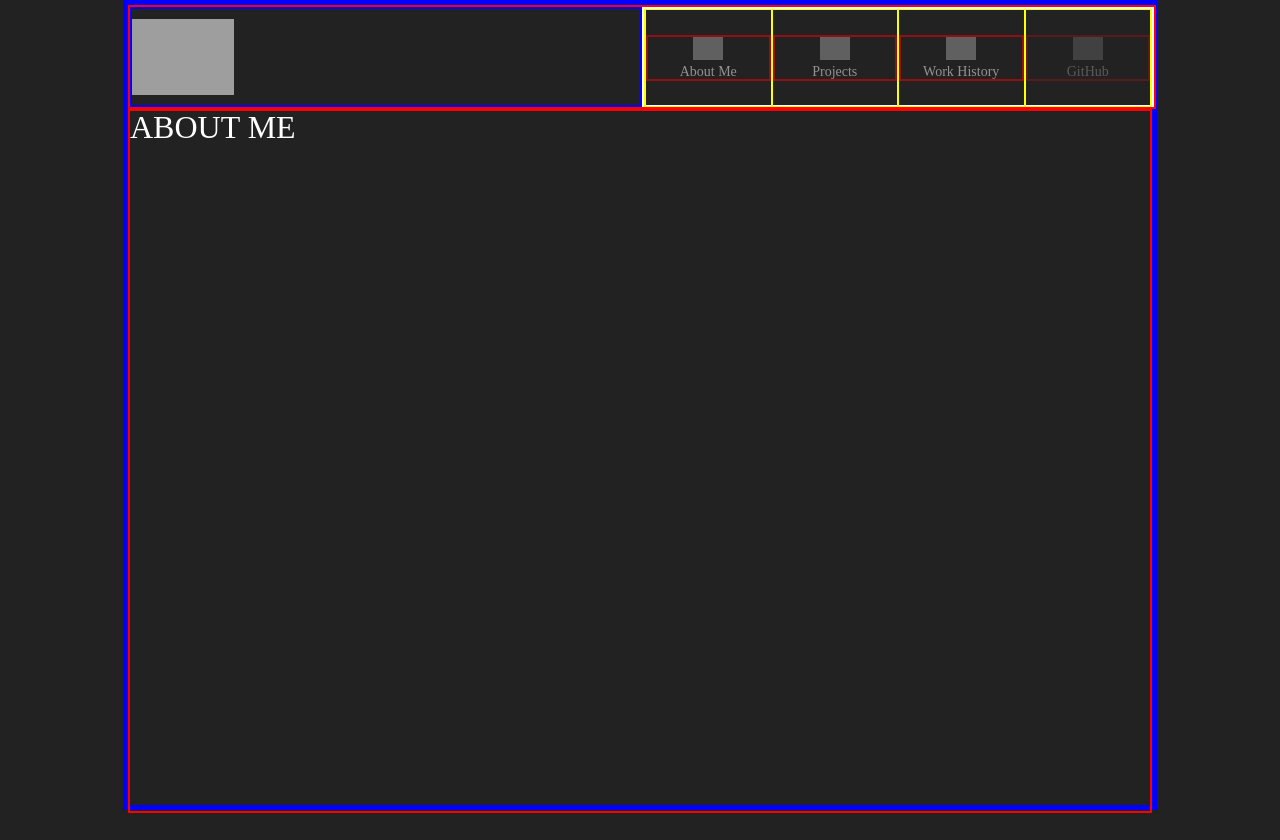
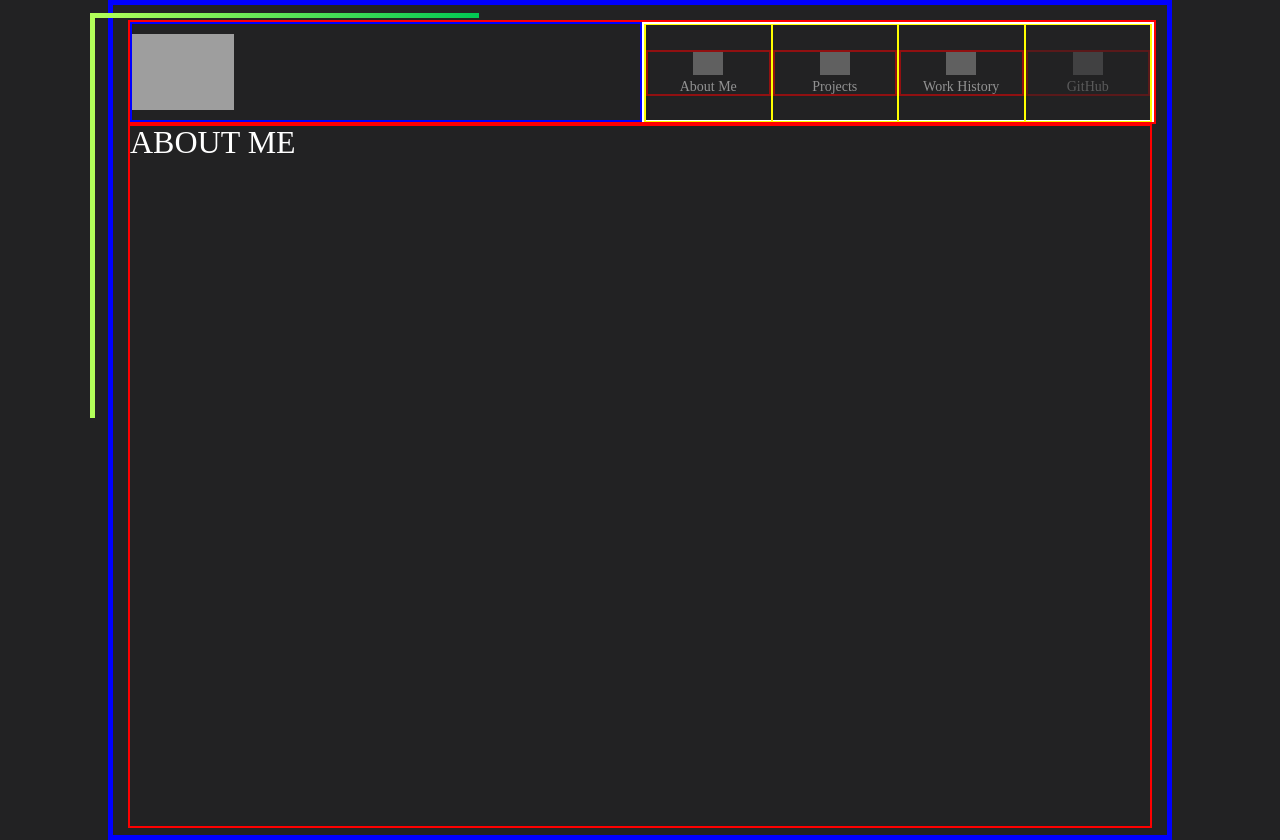
Before and after one commit to Samuel-Torres/portfolio, a React (Create React App) app in the folder portfolio/: page / in a window 1280 px wide. Before the commit the page ends 813 px from the top, so only its background shows below. Built offline with nearby package versions, Linux system fonts and the light colour scheme; grey boxes are pictures that could not be loaded.

Commit message:
styles update

```diff
--- a/portfolio/src/App.js
+++ b/portfolio/src/App.js
@@ -17,6 +17,9 @@ import { projects } from './data/projectData';
 function App() {
 
   return (
+    <>
+      <div className='border-gradient border-gradient-green only-top'>
+      </div>
       <div className='app_container'>
         {/* <div className='border-gradient'>
         </div> */}
@@ -30,6 +33,7 @@ function App() {
             </Routes>
           </BrowserRouter>
         </div>
+    </>
   );
 }
 
--- a/portfolio/src/App.scss
+++ b/portfolio/src/App.scss
@@ -3,10 +3,35 @@
     height: calc(100vh);
     width: 80%;
     margin: 0 auto;
+    padding: 15px;
 }
+// .border-gradient {
+//     position: absolute;
+//     // border-top: 10px solid black;
+//     // border-left: 10px solid linear-gradient(to bottom right, #ff0000, #00ff00);
+//     width: 30%;
+//     height: 50vh;
+//     margin-right: 40px;
+
+//     // border: 10px solid transparent;
+//     border-image: linear-gradient(to right, #FFC371, #FF5F6D) 1;
+//     // padding: 20px;
+// }
 .border-gradient {
+    border: 10px solid;
+    border-image-slice: 1;
+    border-width: 5px;
+    width: 30%;
     position: absolute;
-    border: 10px solid black;
-    width: 30%;
-    height: 50vh;
-}
+    height: 50%;
+    margin-left: 7%;
+    margin-top: 1%;
+  }
+  .border-gradient-green {
+    border-image-source: linear-gradient(to left, #00C853, #B2FF59);
+  }
+  .only-top {
+    // border-left: 0;
+    border-right: 0;
+    border-bottom: 0;
+  }
```
Lines whose indentation alone changed are shown as unchanged.
